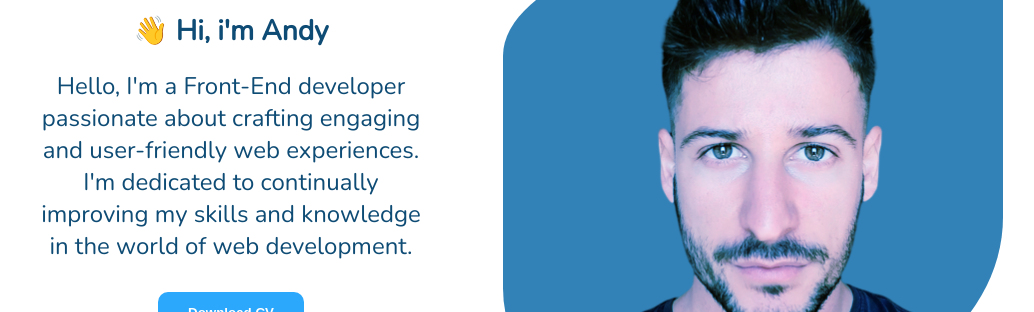
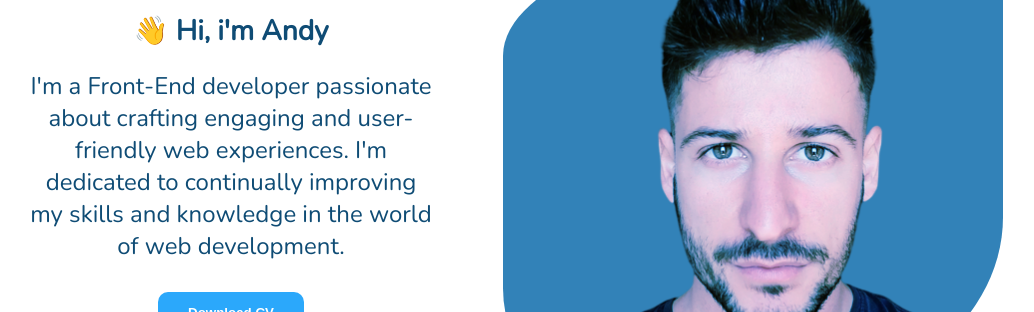
Before and after one commit to Andy22v/portfolio, a Next.js app: page / in a window 1280 px wide. Shown: the part 158-470 px from the top of the page, without its empty margins (149-1183 px from the left). Built offline with nearby package versions, Linux system fonts and the light colour scheme.

Commit message:
feat hero

```diff
--- a/src/components/hero/Hero.jsx
+++ b/src/components/hero/Hero.jsx
@@ -9,10 +9,9 @@ const Hero = () => {
           <div className={styles.Hero__info}>
             <h3>👋 Hi, i'm Andy</h3>
             <p>
-              Hello, I'm a Front-End developer passionate about crafting
-              engaging and user-friendly web experiences. I'm dedicated to
-              continually improving my skills and knowledge in the world of web
-              development.
+              I'm a Front-End developer passionate about crafting engaging and
+              user-friendly web experiences. I'm dedicated to continually
+              improving my skills and knowledge in the world of web development.
             </p>
           </div>
           <a href="https://drive.google.com/file/d/1dEe1F_y4iK2PTQ_hSo3QCUm-5NrILl0Q/view?usp=drive_link">
```
